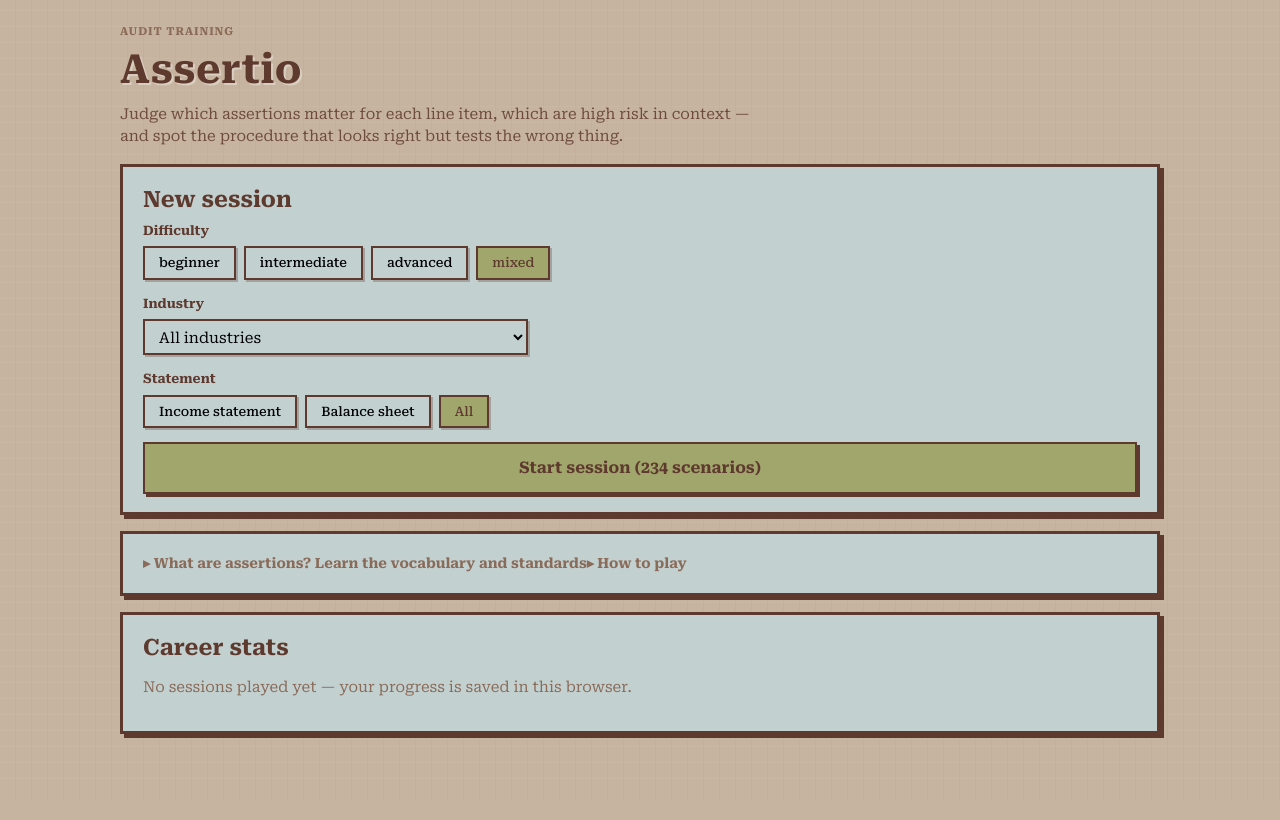
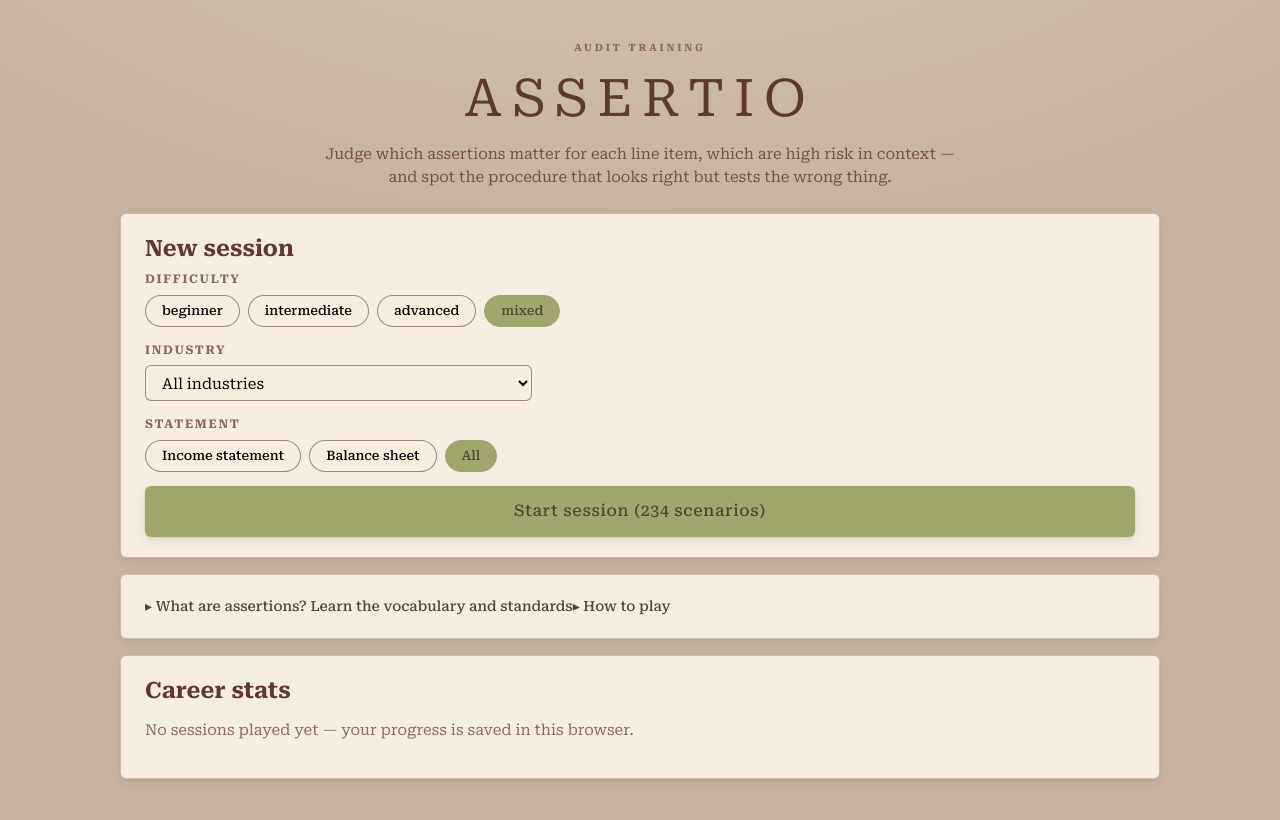
Before and after one commit to RyanTheories/assertio, a React (Vite) app: page / in a window 1280 px wide. Shown: the top 820 px of the page. Built offline with nearby package versions, Linux system fonts and the light colour scheme.

Commit message:
Replace chunky pixel treatment with elegant classical restyle
Co-authored-by: RyanTheories <RyanTheories@users.noreply.github.com>

```diff
--- a/src/styles/global.css
+++ b/src/styles/global.css
@@ -1,24 +1,26 @@
 :root {
   --bg: #c7b4a0;
-  --surface: #c2d0d0;
-  --surface-dark: #b0c0c0;
+  --surface: #f4ede0;
+  --surface-dark: #e9dfcd;
   --ink: #5e3a2e;
   --muted: #8a6a58;
-  --line: #5e3a2e;
+  --line: rgba(94, 58, 46, 0.28);
+  --line-strong: rgba(94, 58, 46, 0.55);
   --accent: #a1a66d;
-  --accent-ink: #5e3a2e;
-  --accent-soft: #e4e6cd;
+  --accent-ink: #4a4a2e;
+  --accent-soft: #ece9d3;
   --green: #6f8f4f;
-  --green-soft: #dce8cc;
+  --green-soft: #e7ecd9;
   --amber: #b08015;
   --amber-soft: #f3e8c8;
   --red: #b04a3a;
   --red-soft: #f2d9d0;
   --trap: #6f4d7a;
-  --trap-soft: #e2d5e8;
-  --radius: 0px;
-  --shadow-hard: 4px 4px 0 var(--line);
-  --shadow-soft: 4px 4px 0 rgba(94, 58, 46, 0.25);
+  --trap-soft: #e9dfe9;
+  --radius: 6px;
+  --radius-pill: 999px;
+  --shadow-soft: 0 1px 2px rgba(94, 58, 46, 0.10), 0 4px 12px rgba(94, 58, 46, 0.10);
+  --shadow-soft-lg: 0 2px 4px rgba(94, 58, 46, 0.10), 0 10px 28px rgba(94, 58, 46, 0.14);
   --font-serif: 'Roboto Serif', Georgia, 'Times New Roman', serif;
 }
 
@@ -29,12 +31,11 @@ html, body { margin: 0; padding: 0; }
 body {
   background: var(--bg);
   background-image:
-    repeating-linear-gradient(0deg, transparent, transparent 15px, rgba(255, 255, 255, 0.035) 15px, rgba(255, 255, 255, 0.035) 16px),
-    repeating-linear-gradient(90deg, transparent, transparent 15px, rgba(94, 58, 46, 0.04) 15px, rgba(94, 58, 46, 0.04) 16px);
+    radial-gradient(1200px 600px at 50% -200px, rgba(255, 255, 255, 0.22), transparent 70%);
   color: var(--ink);
   font-family: var(--font-serif);
   font-size: 15px;
-  line-height: 1.5;
+  line-height: 1.55;
 }
 
 #root { max-width: 1080px; margin: 0 auto; padding: 24px 20px 60px; }
@@ -43,9 +44,8 @@ button { font: inherit; cursor: pointer; }
 h1, h2, h3 { margin: 0 0 8px; line-height: 1.25; }
 kbd {
   background: var(--surface-dark);
-  border: 2px solid var(--line);
-  border-bottom-width: 4px;
-  border-radius: 0;
+  border: 1px solid var(--line-strong);
+  border-radius: 4px;
   padding: 0 6px;
   font-size: 12px;
   font-family: var(--font-serif);
@@ -55,77 +55,86 @@ kbd {
 .screen { display: flex; flex-direction: column; gap: 16px; }
 .card {
   background: var(--surface);
-  border: 3px solid var(--line);
+  border: 1px solid var(--line);
   border-radius: var(--radius);
-  box-shadow: var(--shadow-hard);
-  padding: 18px 20px;
+  box-shadow: var(--shadow-soft);
+  padding: 20px 24px;
 }
 
 .eyebrow {
   text-transform: uppercase;
-  letter-spacing: 0.08em;
-  font-size: 11px;
+  letter-spacing: 0.28em;
+  font-size: 10px;
   font-weight: 700;
   color: var(--muted);
-  margin: 0 0 4px;
+  margin: 0 0 6px;
 }
 .muted { color: var(--muted); }
 .small { font-size: 13px; }
 
 /* ---------- hero / home ---------- */
-.hero h1 { font-size: 40px; letter-spacing: 0.01em; color: #5e3a2e; text-shadow: 2px 2px 0 rgba(255, 255, 255, 0.35); }
-.tagline { max-width: 640px; color: var(--ink); opacity: 0.85; margin: 0; }
+.hero { text-align: center; padding: 16px 0 8px; }
+.hero h1 {
+  font-size: 52px;
+  font-weight: 400;
+  letter-spacing: 0.18em;
+  text-transform: uppercase;
+  color: var(--ink);
+  margin: 0 0 12px;
+}
+.hero .eyebrow { margin-bottom: 10px; }
+.tagline { max-width: 640px; color: var(--ink); opacity: 0.8; margin: 0 auto; }
 
 .field { margin-bottom: 14px; }
-.field label { display: block; font-weight: 700; font-size: 13px; margin-bottom: 6px; }
+.field label {
+  display: block; font-weight: 700; font-size: 12px; margin-bottom: 6px;
+  text-transform: uppercase; letter-spacing: 0.14em; color: var(--muted);
+}
 .chip-row { display: flex; flex-wrap: wrap; gap: 8px; }
 .chip {
-  border: 2px solid var(--line);
+  border: 1px solid var(--line-strong);
   background: var(--surface);
-  border-radius: 0;
-  padding: 5px 14px;
+  border-radius: var(--radius-pill);
+  padding: 5px 16px;
   font-size: 13px;
   font-weight: 500;
-  box-shadow: 2px 2px 0 rgba(94, 58, 46, 0.3);
-  transition: none;
+  transition: background 140ms, border-color 140ms, color 140ms;
 }
 .chip:hover { border-color: var(--accent); }
-.chip:hover:not(.chip-active) { transform: translate(-1px, -1px); box-shadow: 3px 3px 0 rgba(94, 58, 46, 0.3); }
-.chip-active { background: var(--accent); color: var(--accent-ink); border-color: var(--line); }
-.chip-sm { padding: 2px 10px; font-size: 12px; }
+.chip-active { background: var(--accent); color: var(--accent-ink); border-color: var(--accent); }
+.chip-sm { padding: 2px 12px; font-size: 12px; }
 .chip-rel { border-style: solid; }
 .chip-idx { opacity: 0.55; font-size: 10px; margin-right: 2px; }
 .chip:disabled { opacity: 0.45; cursor: not-allowed; }
 
 select {
-  font: inherit; padding: 6px 10px; border: 2px solid var(--line);
-  border-radius: 0; background: var(--surface); min-width: 240px;
-  box-shadow: 2px 2px 0 rgba(94, 58, 46, 0.3);
+  font: inherit; padding: 7px 12px; border: 1px solid var(--line-strong);
+  border-radius: var(--radius); background: var(--surface); min-width: 240px;
 }
 
 .btn {
-  border: 2px solid var(--line);
-  border-radius: 0;
-  padding: 9px 18px;
-  font-weight: 700;
-  transition: none;
-  box-shadow: 3px 3px 0 var(--line);
+  border: 1px solid transparent;
+  border-radius: var(--radius);
+  padding: 9px 20px;
+  font-weight: 500;
+  letter-spacing: 0.04em;
+  transition: background 140ms, box-shadow 140ms, transform 80ms;
 }
-.btn:active { transform: translate(2px, 2px); box-shadow: 1px 1px 0 var(--line); }
-.btn-primary { background: var(--accent); color: var(--accent-ink); }
-.btn-primary:hover { filter: brightness(1.06); }
-.btn-primary:disabled { background: var(--surface-dark); color: var(--muted); cursor: not-allowed; box-shadow: 3px 3px 0 var(--line); }
-.btn-ghost { background: var(--surface); color: var(--ink); border-color: var(--line); }
+.btn:active { transform: scale(0.985); }
+.btn-primary { background: var(--accent); color: var(--accent-ink); box-shadow: var(--shadow-soft); }
+.btn-primary:hover { background: #adb27a; }
+.btn-primary:disabled { background: var(--surface-dark); color: var(--muted); cursor: not-allowed; box-shadow: none; }
+.btn-ghost { background: transparent; color: var(--ink); border-color: var(--line-strong); }
 .btn-ghost:hover { background: var(--surface-dark); }
-.btn-small { padding: 4px 10px; font-size: 13px; font-weight: 500; }
+.btn-small { padding: 4px 12px; font-size: 13px; }
 .btn-start { width: 100%; padding: 12px; font-size: 16px; }
 
 .howto-toggle {
-  background: none; border: none; padding: 0; color: var(--muted);
-  font-weight: 700; font-size: 14px;
+  background: none; border: none; padding: 0; color: var(--accent-ink);
+  font-weight: 500; font-size: 14px;
 }
-.howto-toggle:hover { text-decoration: underline; }
-.howto-body { margin-top: 10px; border-top: 2px solid var(--line); padding-top: 10px; }
+.howto-toggle:hover { text-decoration: underline; text-underline-offset: 3px; }
+.howto-body { margin-top: 10px; border-top: 1px solid var(--line); padding-top: 12px; }
 .howto-body ol { margin: 8px 0; padding-left: 20px; }
 .howto-body li { margin-bottom: 8px; }
 
@@ -133,58 +142,63 @@ select {
   display: grid; grid-template-columns: repeat(auto-fit, minmax(140px, 1fr));
   gap: 12px; margin: 0;
 }
-.stats-grid dt { font-size: 12px; color: var(--muted); }
-.stats-grid dd { margin: 0; font-size: 22px; font-weight: 700; }
+.stats-grid dt { font-size: 11px; color: var(--muted); text-transform: uppercase; letter-spacing: 0.12em; }
+.stats-grid dd { margin: 0; font-size: 24px; font-weight: 500; }
 
 /* ---------- assertions guide ---------- */
 .guide-group-label {
-  font-size: 12px; text-transform: uppercase; letter-spacing: 0.08em;
-  color: var(--muted); font-weight: 700; margin: 18px 0 8px;
+  font-size: 11px; text-transform: uppercase; letter-spacing: 0.22em;
+  color: var(--muted); font-weight: 700; margin: 18px 0 10px;
+  border-bottom: 1px solid var(--line);
+  padding-bottom: 6px;
 }
-.guide-grid { display: grid; grid-template-columns: 1fr 1fr; gap: 12px; }
+.guide-grid { display: grid; grid-template-columns: 1fr 1fr; gap: 14px; }
 @media (max-width: 760px) { .guide-grid { grid-template-columns: 1fr; } }
 .guide-card {
-  background: #c9d6d6;
-  border: 2px solid var(--line);
-  border-radius: 0;
-  box-shadow: 3px 3px 0 rgba(94, 58, 46, 0.25);
-  padding: 14px 16px;
+  background: #f8f2e6;
+  border: 1px solid var(--line);
+  border-radius: var(--radius);
+  box-shadow: var(--shadow-soft);
+  padding: 16px 18px;
 }
 .guide-card h3 { font-size: 16px; margin: 0 0 2px; }
 .guide-sub { font-size: 12px; color: var(--muted); margin: 0 0 8px; }
 .guide-example {
   background: var(--amber-soft);
-  border-left: 4px solid var(--amber);
+  border-left: 2px solid var(--amber);
   padding: 8px 12px;
   font-size: 13px;
+  border-radius: 0 var(--radius) var(--radius) 0;
 }
-.guide-example .guide-example-label { font-weight: 700; font-size: 11px; text-transform: uppercase; letter-spacing: 0.06em; display: block; margin-bottom: 2px; color: var(--ink); }
+.guide-example .guide-example-label { font-weight: 700; font-size: 10px; text-transform: uppercase; letter-spacing: 0.12em; display: block; margin-bottom: 2px; color: var(--ink); }
 .guide-refs { margin: 10px 0 0; font-size: 12px; color: var(--muted); }
-.guide-refs a { color: var(--accent); font-weight: 600; }
+.guide-refs a { color: var(--accent-ink); font-weight: 500; }
 .guide-refs a:visited { color: var(--trap); }
-.guide-intro { max-width: 760px; margin: 0; }
+.guide-intro { max-width: 760px; margin: 0 auto; }
 .guide-mindset { margin: 0 0 16px; }
 .guide-mindset:last-child { margin-bottom: 0; }
 .guide-mindset h3 { font-size: 16px; margin: 0 0 4px; }
 .guide-mindset p { margin: 0; font-size: 14px; }
 .guide-why {
   background: var(--accent-soft);
-  border-left: 4px solid var(--accent);
+  border-left: 2px solid var(--accent);
   padding: 8px 12px;
   font-size: 13px;
   margin-top: 10px;
+  border-radius: 0 var(--radius) var(--radius) 0;
 }
 .guide-wcgw {
   background: var(--red-soft);
-  border-left: 4px solid var(--red);
+  border-left: 2px solid var(--red);
   padding: 8px 12px;
   font-size: 13px;
   margin-top: 10px;
+  border-radius: 0 var(--radius) var(--radius) 0;
 }
 .guide-wcgw .guide-example-label, .guide-why .guide-example-label { color: var(--ink); }
 .guide-std-list { list-style: none; margin: 0; padding: 0; display: flex; flex-direction: column; gap: 8px; }
 .guide-std-list li { padding-left: 18px; position: relative; }
-.guide-std-list li::before { content: '▪'; position: absolute; left: 0; color: var(--muted); }
+.guide-std-list li::before { content: '—'; position: absolute; left: 0; color: var(--muted); }
 .guide-std-note { font-size: 13px; color: var(--muted); margin: 8px 0 0; }
 
 /* ---------- HUD ---------- */
@@ -196,55 +210,56 @@ select {
 .hud-left, .hud-right { display: flex; align-items: center; gap: 12px; }
 .hud-left { justify-content: space-between; }
 .hud-right { justify-content: flex-end; }
-.hud-title { font-weight: 700; color: #5e3a2e; }
+.hud-title { font-weight: 500; letter-spacing: 0.14em; text-transform: uppercase; font-size: 13px; color: var(--ink); }
 .score-meter {
   background: var(--surface); color: var(--ink);
-  font-weight: 700; border-radius: 0; padding: 3px 12px; font-size: 13px;
-  border: 2px solid var(--line);
+  font-weight: 500; border-radius: var(--radius-pill); padding: 3px 14px; font-size: 13px;
+  border: 1px solid var(--line-strong);
 }
 .streak { color: #8a6207; font-weight: 700; font-size: 13px; }
 
 .progress-track {
-  position: relative; height: 10px; background: var(--surface);
-  border: 2px solid var(--line);
-  border-radius: 0;
+  position: relative; height: 4px; background: rgba(94, 58, 46, 0.18);
+  border-radius: 2px;
   overflow: visible;
 }
 .progress-fill {
-  height: 100%; background: var(--accent); border-radius: 0;
-  transition: width 300ms steps(8);
+  height: 100%; background: var(--accent); border-radius: 2px;
+  transition: width 400ms ease;
 }
 .progress-tick {
-  position: absolute; top: -6px; width: 14px; height: 14px; border-radius: 0;
-  background: var(--surface); border: 2px solid var(--line);
+  position: absolute; top: -4px; width: 12px; height: 12px; border-radius: 50%;
+  background: var(--surface); border: 1px solid var(--line-strong);
   transform: translateX(-50%);
-  transition: left 300ms steps(8);
+  transition: left 400ms ease;
 }
-.progress-tick.current { background: var(--accent); }
+.progress-tick.current { background: var(--accent); border-color: var(--accent); }
 
 /* ---------- brief ---------- */
 .phase { display: flex; flex-direction: column; gap: 14px; }
-.phase-head h2 { font-size: 22px; }
+.phase-head h2 { font-size: 24px; font-weight: 500; }
+.phase-head .eyebrow { margin-bottom: 2px; }
 
 .brief-card {
-  background: var(--surface); border: 3px solid var(--line);
-  border-radius: 0; box-shadow: var(--shadow-hard);
-  padding: 24px; display: flex; flex-direction: column; gap: 10px;
+  background: var(--surface); border: 1px solid var(--line);
+  border-radius: var(--radius); box-shadow: var(--shadow-soft-lg);
+  padding: 28px 32px; display: flex; flex-direction: column; gap: 12px;
 }
 .brief-meta { display: flex; gap: 8px; flex-wrap: wrap; }
 .badge {
-  display: inline-block; border: 2px solid var(--line); border-radius: 0;
-  padding: 2px 8px; font-size: 12px; color: var(--ink); background: var(--surface-dark);
+  display: inline-block; border: 1px solid var(--line-strong); border-radius: var(--radius-pill);
+  padding: 2px 12px; font-size: 12px; color: var(--ink); background: var(--surface-dark);
 }
-.badge-industry { color: var(--ink); border-color: var(--line); background: var(--accent-soft); }
+.badge-industry { color: var(--accent-ink); border-color: rgba(161, 166, 109, 0.6); background: var(--accent-soft); }
 .badge-difficulty { text-transform: capitalize; }
 .badge-isa { font-variant-numeric: tabular-nums; }
-.brief-line-item { font-size: 30px; letter-spacing: 0.01em; }
+.brief-line-item { font-size: 34px; font-weight: 500; letter-spacing: 0.02em; }
 .brief-context, .brief-context.recap {
-  background: #cddada; border-left: 5px solid var(--accent);
-  padding: 12px 16px; border-radius: 0;
-  border: 2px solid var(--line);
-  border-left: 5px solid var(--accent);
+  background: #efe6d4; border-left: 3px solid var(--accent);
+  padding: 14px 18px; border-radius: 0 var(--radius) var(--radius) 0;
+  border-top: 1px solid var(--line);
+  border-right: 1px solid var(--line);
+  border-bottom: 1px solid var(--line);
 }
 .brief-context p { margin: 0 0 6px; }
 .brief-context p:last-child { margin: 0; }
@@ -252,38 +267,41 @@ select {
 /* ---------- assertions ---------- */
 .assertion-groups { display: grid; grid-template-columns: 1fr 1fr; gap: 14px; }
 @media (max-width: 760px) { .assertion-groups { grid-template-columns: 1fr; } }
-.group-label { font-size: 12px; text-transform: uppercase; letter-spacing: 0.06em; margin: 0 0 8px; color: var(--ink); }
+.group-label {
+  font-size: 11px; text-transform: uppercase; letter-spacing: 0.22em; margin: 0 0 10px; color: var(--muted);
+  font-weight: 700;
+  border-bottom: 1px solid var(--line); padding-bottom: 6px;
+}
 .group-transactions { color: #3a6ea5; }
 .group-balances { color: #6f4d7a; }
 
 .assertion {
   display: flex; align-items: center; gap: 10px; width: 100%;
-  background: #c9d6d6; border: 2px solid var(--line);
-  border-radius: 0; padding: 10px 12px; margin-bottom: 8px;
-  text-align: left; transition: none;
-  box-shadow: 3px 3px 0 rgba(94, 58, 46, 0.25);
+  background: var(--surface); border: 1px solid var(--line);
+  border-radius: var(--radius); padding: 11px 14px; margin-bottom: 8px;
+  text-align: left; transition: border-color 140ms, background 140ms;
 }
-.assertion:hover:not(:disabled) { border-color: var(--accent); transform: translate(-1px, -1px); box-shadow: 4px 4px 0 rgba(94, 58, 46, 0.25); }
+.assertion:hover:not(:disabled) { border-color: var(--accent); }
 .a-key {
-  flex: 0 0 auto; width: 24px; height: 24px; border-radius: 0;
-  background: var(--surface-dark); color: var(--ink); font-size: 11px; font-weight: 700;
+  flex: 0 0 auto; width: 24px; height: 24px; border-radius: 50%;
+  background: var(--surface-dark); color: var(--muted); font-size: 11px; font-weight: 700;
   display: inline-flex; align-items: center; justify-content: center;
-  border: 2px solid var(--line);
+  border: 1px solid var(--line);
 }
 .a-name { font-weight: 700; flex: 0 0 auto; }
 .a-desc { color: var(--muted); font-size: 12px; flex: 1 1 auto; }
 .a-mark { font-size: 12px; font-weight: 700; flex: 0 0 auto; }
 
 .a-sel { border-color: var(--accent); background: var(--accent-soft); }
-.a-sel .a-key { background: var(--accent); color: var(--accent-ink); }
+.a-sel .a-key { background: var(--accent); color: var(--accent-ink); border-color: var(--accent); }
 .a-correct { border-color: var(--green); background: var(--green-soft); }
-.a-correct .a-key { background: var(--green); color: #5e3a2e; }
+.a-correct .a-key { background: var(--green); color: #f4ede0; border-color: var(--green); }
 .a-correct .a-mark { color: var(--green); }
 .a-missed { border-color: var(--amber); background: var(--amber-soft); }
-.a-missed .a-key { background: var(--amber); color: #5e3a2e; }
+.a-missed .a-key { background: var(--amber); color: #f4ede0; border-color: var(--amber); }
 .a-missed .a-mark { color: var(--amber); }
 .a-extra { border-color: var(--red); background: var(--red-soft); }
-.a-extra .a-key { background: var(--red); color: #f2d9d0; }
+.a-extra .a-key { background: var(--red); color: #f4ede0; border-color: var(--red); }
 .a-extra .a-mark { color: var(--red); }
 
 .risk-groups .assertion { margin-bottom: 8px; }
@@ -294,39 +312,38 @@ select {
 
 /* ---------- feedback ---------- */
 .feedback {
-  border-radius: 0; padding: 16px 18px;
-  border: 2px solid var(--line); background: var(--surface);
+  border-radius: var(--radius); padding: 16px 20px;
+  border: 1px solid var(--line); background: var(--surface);
   display: flex; flex-direction: column; gap: 10px;
 }
 .fb-head { font-weight: 700; margin: 0; }
 
-@keyframes flashGreen { 0%, 30% { background: var(--green-soft); } 100% { background: #c9d6d6; } }
-@keyframes flashAmber { 0%, 30% { background: var(--amber-soft); } 100% { background: #c9d6d6; } }
-.flash-green { animation: flashGreen 900ms steps(6); }
-.flash-amber { animation: flashAmber 900ms steps(6); }
+@keyframes flashGreen { 0%, 40% { background: var(--green-soft); } 100% { background: var(--surface); } }
+@keyframes flashAmber { 0%, 40% { background: var(--amber-soft); } 100% { background: var(--surface); } }
+.flash-green { animation: flashGreen 900ms ease-out; }
+.flash-amber { animation: flashAmber 900ms ease-out; }
 
 @keyframes popIn { 0% { transform: scale(0.96); opacity: 0.4; } 100% { transform: scale(1); opacity: 1; } }
 
 /* ---------- procedures ---------- */
 .proc-list { list-style: none; margin: 0; padding: 0; display: flex; flex-direction: column; gap: 12px; }
 .proc {
-  background: #c9d6d6; border: 2px solid var(--line);
-  border-radius: 0; padding: 14px 16px;
+  background: var(--surface); border: 1px solid var(--line);
+  border-radius: var(--radius); padding: 16px 18px;
   display: flex; flex-direction: column; gap: 10px;
-  transition: none;
-  box-shadow: 3px 3px 0 rgba(94, 58, 46, 0.25);
+  transition: border-color 140ms, box-shadow 140ms;
 }
-.proc-focus { border-color: var(--accent); box-shadow: 4px 4px 0 var(--line); }
+.proc-focus { border-color: var(--accent); box-shadow: 0 0 0 3px rgba(161, 166, 109, 0.25); }
 .proc-top { display: flex; align-items: flex-start; gap: 10px; }
 .proc-text { margin: 0; flex: 1 1 auto; font-weight: 500; }
 .proc-controls { display: flex; flex-direction: column; gap: 10px; }
 .match-chips { display: flex; flex-wrap: wrap; gap: 6px; }
 .btn-trap {
   align-self: flex-start;
-  background: var(--surface); color: var(--trap); border-color: var(--line);
+  background: var(--surface); color: var(--trap); border-color: rgba(111, 77, 122, 0.55);
 }
 .btn-trap:hover { background: var(--trap-soft); }
-.btn-trap-active { background: var(--trap); color: #e2d5e8; }
+.btn-trap-active { background: var(--trap); color: #f4ede0; border-color: var(--trap); }
 .btn-trap:disabled { opacity: 1; }
 .kbd-hint-inline { font-weight: 400; font-size: 11px; opacity: 0.7; }
 
@@ -336,10 +353,10 @@ select {
 
 @keyframes trapPop {
   0% { transform: scale(0.9); opacity: 0; }
-  60% { transform: scale(1.04); opacity: 1; }
+  60% { transform: scale(1.02); opacity: 1; }
   100% { transform: scale(1); opacity: 1; }
 }
-.trap-callout { border-radius: 0; padding: 12px 14px; animation: trapPop 350ms steps(5); border: 2px solid; }
+.trap-callout { border-radius: var(--radius); padding: 14px 16px; animation: trapPop 350ms ease-out; border: 1px solid; }
 .trap-callout p { margin: 0 0 6px; }
 .trap-callout p:last-child { margin: 0; }
 .trap-caught { background: var(--green-soft); border-color: var(--green); }
@@ -351,23 +368,23 @@ select {
 
 /* ---------- round summary ---------- */
 .summary-hero {
-  background: var(--surface);
-  border: 3px solid var(--line); border-radius: 0;
-  box-shadow: var(--shadow-hard);
-  padding: 22px 24px; text-align: center;
+  background: linear-gradient(180deg, #f8f2e6, var(--surface));
+  border: 1px solid var(--line); border-radius: var(--radius);
+  box-shadow: var(--shadow-soft-lg);
+  padding: 28px 32px; text-align: center;
 }
-.summary-hero.mastered { border-color: var(--green); background: var(--green-soft); }
-.summary-total { font-size: 38px; font-weight: 700; margin: 4px 0; }
-.summary-total .muted { font-size: 18px; font-weight: 500; }
+.summary-hero.mastered { border-color: rgba(111, 143, 79, 0.6); background: linear-gradient(180deg, var(--green-soft), var(--surface)); }
+.summary-total { font-size: 42px; font-weight: 500; margin: 4px 0; }
+.summary-total .muted { font-size: 18px; font-weight: 400; }
 .streak-bonus { color: var(--amber); font-weight: 700; margin: 0; }
 
 .breakdown-row {
   display: grid; grid-template-columns: 280px 1fr auto; gap: 12px; align-items: center;
-  padding: 8px 0; border-bottom: 2px solid var(--line); font-size: 14px;
+  padding: 9px 0; border-bottom: 1px solid var(--line); font-size: 14px;
 }
 .breakdown-row:last-child { border-bottom: none; }
-.bar { height: 12px; background: var(--surface-dark); border: 2px solid var(--line); border-radius: 0; overflow: hidden; }
-.bar-fill { height: 100%; border-radius: 0; transition: width 400ms steps(10); }
+.bar { height: 6px; background: var(--surface-dark); border-radius: 3px; overflow: hidden; }
+.bar-fill { height: 100%; border-radius: 3px; transition: width 500ms ease; }
 .bar-green { background: var(--green); }
 .bar-amber { background: var(--amber); }
 .bar-num { color: var(--muted); font-size: 13px; white-space: nowrap; }
@@ -379,7 +396,7 @@ select {
 .scenario-list { list-style: none; margin: 0; padding: 0; }
 .scenario-row {
   display: grid; grid-template-columns: 28px 1fr 64px 80px auto;
-  gap: 10px; align-items: center; padding: 9px 0; border-bottom: 2px solid var(--line);
+  gap: 10px; align-items: center; padding: 10px 0; border-bottom: 1px solid var(--line);
 }
 .scenario-row:last-child { border-bottom: none; }
 .pf { font-size: 16px; text-align: center; }
@@ -387,20 +404,20 @@ select {
 .pf-fail { color: var(--muted); }
 .row-name { font-weight: 600; }
 .row-pct, .row-pts { color: var(--muted); font-variant-numeric: tabular-nums; font-size: 14px; }
-.row-mastered .row-name { color: var(--green); }
+.row-mastered .row-name { color: var(--accent-ink); }
 .review-mode { display: flex; flex-direction: column; gap: 12px; }
 
 /* ---------- error screen ---------- */
 .error-screen {
-  max-width: 760px; margin: 40px auto; padding: 24px;
-  background: var(--red-soft); border: 3px solid var(--red);
-  border-radius: 0;
-  box-shadow: var(--shadow-hard);
+  max-width: 760px; margin: 40px auto; padding: 28px 32px;
+  background: var(--red-soft); border: 1px solid rgba(176, 74, 58, 0.55);
+  border-radius: var(--radius);
+  box-shadow: var(--shadow-soft);
 }
 .error-screen h1 { color: var(--red); font-size: 22px; }
 .error-screen ul { margin: 10px 0 0; padding-left: 20px; }
 .error-screen li { margin-bottom: 6px; font-family: ui-monospace, SFMono-Regular, Menlo, monospace; font-size: 13px; }
-.error-screen code { background: #fff; padding: 1px 5px; border: 1px solid var(--line); }
+.error-screen code { background: #fff; padding: 1px 5px; border-radius: 4px; }
 
 .kbd-hint { color: var(--muted); font-size: 13px; }
 .phase-actions {
```
